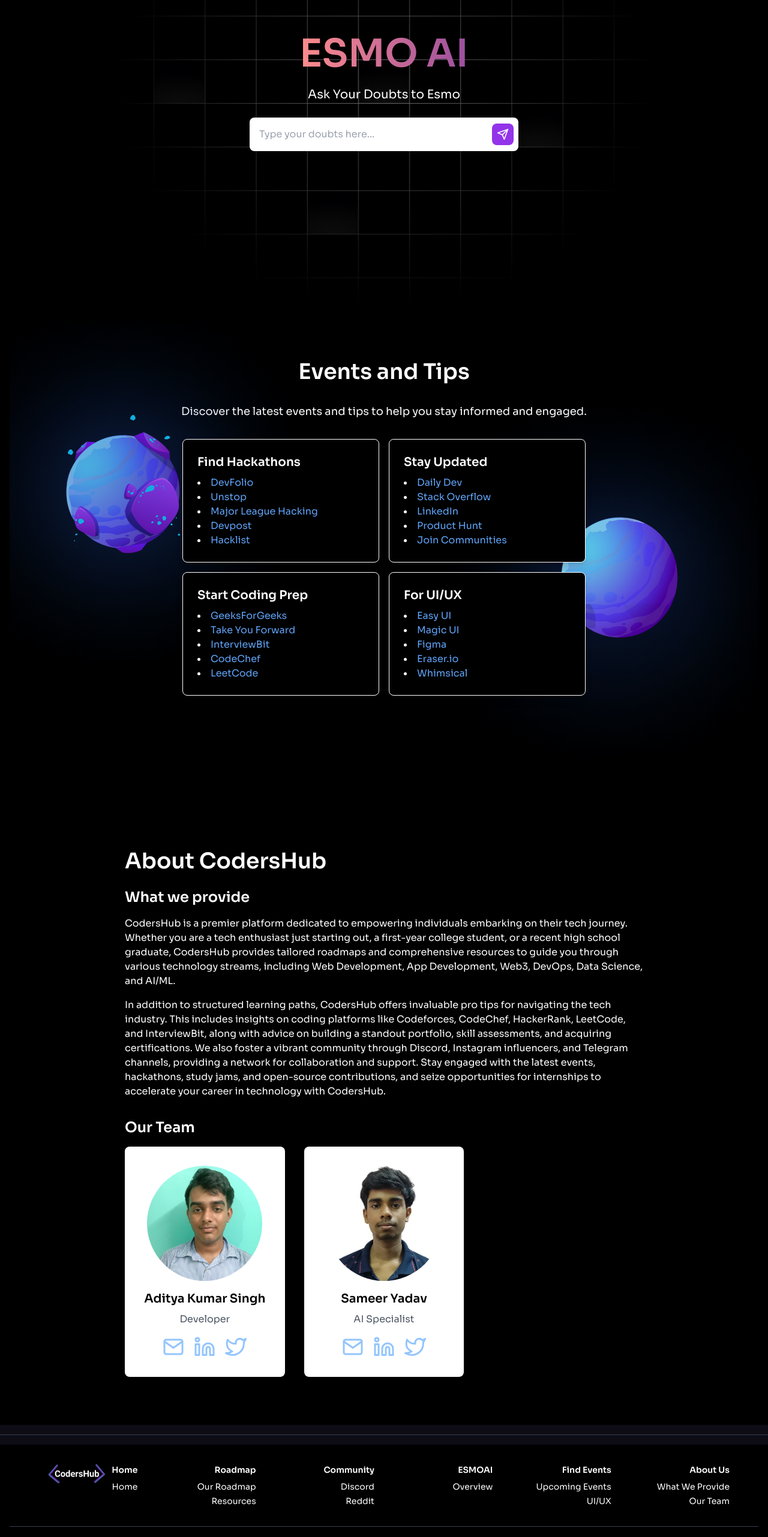
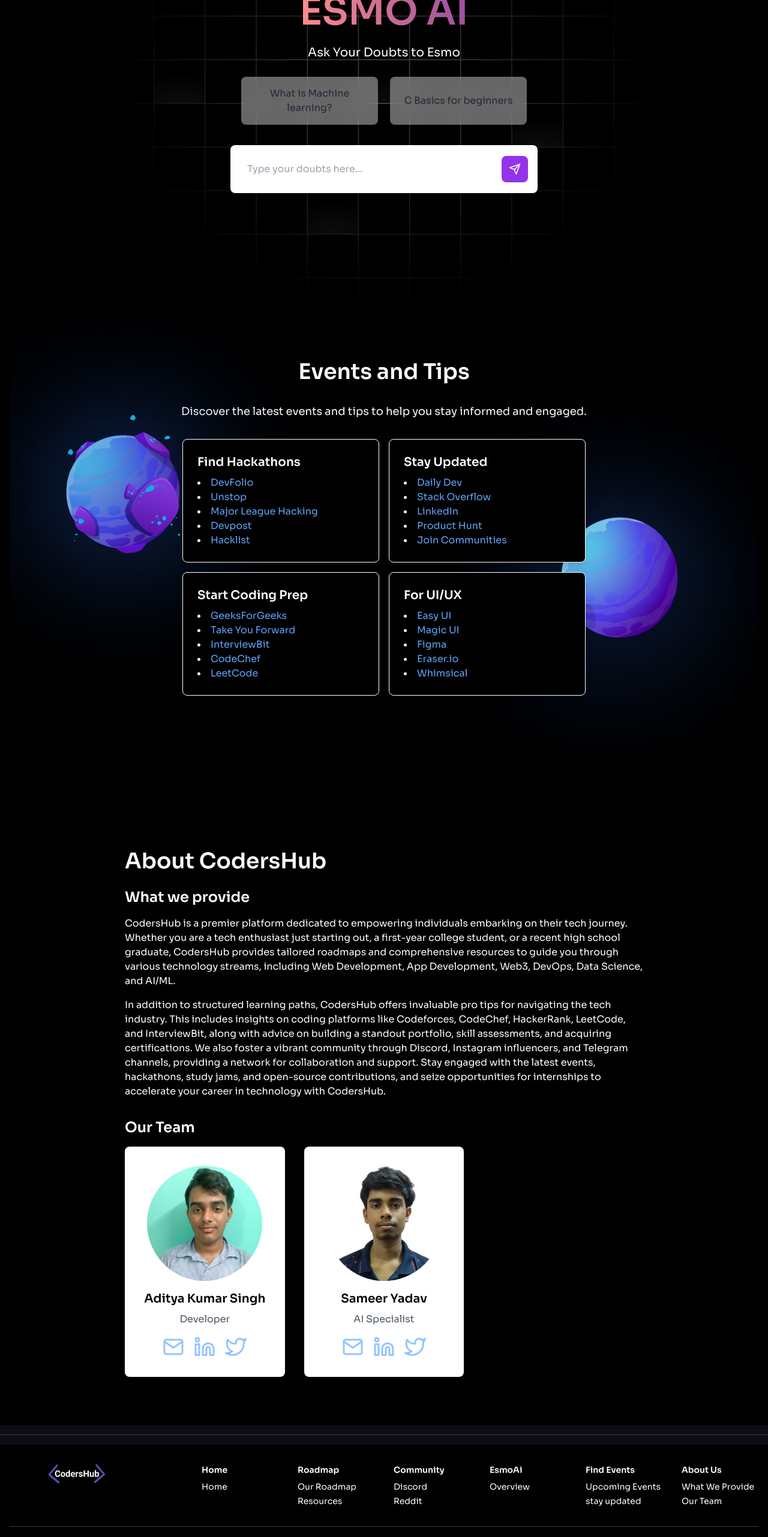
Before and after one commit to Axestein/CodersHub, a React (Vite) app: page / in a window 1280 px wide. Shown: the part 3040-5603 px from the top of the page at 60% size. Built offline with nearby package versions, Linux system fonts and the light colour scheme.

Commit message:
updated Roadmaps

```diff
--- a/src/Components/Aboutus.jsx
+++ b/src/Components/Aboutus.jsx
@@ -5,7 +5,7 @@
 
 const AboutUs = () => {
   return (
-    <div id="about" className="bg-black text-white py-20">
+    <div id="aboutus" className="bg-black text-white py-20">
       <div className="max-w-4xl mx-auto px-4">
         <h2 className="text-4xl font-bold mb-6">About CodersHub</h2>
         <div className="mb-8">
--- a/src/Components/Community.jsx
+++ b/src/Components/Community.jsx
@@ -4,7 +4,7 @@
 
 const Community = () => {
   return (
-    <div className="bg-black text-white min-h-screen flex flex-col items-center justify-center pt-24 lg:pt-0 relative overflow-hidden px-4">
+    <div id="community" className="bg-black text-white min-h-screen flex flex-col items-center justify-center pt-24 lg:pt-0 relative overflow-hidden px-4">
       {/* Text and Image Container */}
       <div className="text-center max-w-3xl mx-auto">
         {/* Bold Text */}
--- a/src/Components/Esmoai.jsx
+++ b/src/Components/Esmoai.jsx
@@ -16,8 +16,20 @@
     textAlign: 'center', // Center text alignment
   };
 
+  const boxStyle = {
+    background: 'rgba(255, 255, 255, 0.4)', // More translucent background
+    borderRadius: '8px',
+    padding: '16px',
+    margin: '2px',
+    width: '100%',
+    maxWidth: '300px',
+    boxShadow: '0 4px 8px rgba(0, 0, 0, 0.2)',
+    textAlign: 'center',
+    backdropFilter: 'blur(18px)', // Increased blur effect for more translucency
+  };
+
   return (
-    <div
+    <div id="esmoai"
       className="relative min-h-screen flex flex-col items-center justify-center bg-black text-white py-16 px-4 overflow-hidden"
       style={{
         backgroundImage: `url(${grid})`,
@@ -34,16 +46,26 @@
       <h2 className="text-xl font-medium text-white z-10 mb-6">
         Ask Your Doubts to Esmo
       </h2>
+      {/* Beginner-Friendly Questions */}
+      <div className="flex justify-center gap-4 mb-8">
+        <div style={boxStyle} className="flex flex-col justify-center items-center">
+          <p className="text-gray-800 font-medium">What is Machine learning?</p>
+        </div>
+        <div style={boxStyle} className="flex flex-col justify-center items-center">
+          <p className="text-gray-800 font-medium">C Basics for beginners</p>
+        </div>
+      </div>
       {/* Input Bar */}
-      <div className="flex items-center bg-white rounded-lg overflow-hidden shadow-lg p-2 w-full max-w-md">
+      <div className="flex items-center bg-white rounded-lg overflow-hidden shadow-lg p-4 w-full max-w-lg">
         {/* Text Input */}
         <input
           type="text"
           placeholder="Type your doubts here..."
-          className="flex-grow p-2 text-gray-600 bg-white border-none outline-none"
+          className="flex-grow p-3 text-gray-600 bg-white border-none outline-none"
+          style={{ fontSize: '1rem' }} // Increase font size for better readability
         />
         {/* Send Button */}
-        <button className="bg-purple-600 p-2 rounded-lg flex items-center justify-center">
+        <button className="bg-purple-600 p-3 rounded-lg flex items-center justify-center">
           <FiSend className="text-white text-xl" />
         </button>
       </div>
--- a/src/Components/Findevents.jsx
+++ b/src/Components/Findevents.jsx
@@ -4,7 +4,7 @@
 
 const Findevents = () => {
   return (
-    <div className="relative min-h-screen bg-black text-white py-16 px-4 overflow-hidden">
+    <div id="findevents" className="relative min-h-screen bg-black text-white py-16 px-4 overflow-hidden">
       {/* Heading */}
       <h1 className="text-4xl font-bold text-center mb-8">Events and Tips</h1>
 
--- a/src/Components/Footer.jsx
+++ b/src/Components/Footer.jsx
@@ -14,58 +14,58 @@
         </div>
 
         {/* Desktop and Tablet Footer Sections */}
-        <div className="hidden md:block max-w-6xl mx-auto">
+        <div className="hidden md:block ml-80 max-w-6xl mx-auto">
           {/* Footer Sections Grid */}
-          <div className="grid grid-cols-1 md:grid-cols-3 lg:grid-cols-6 gap-8 text-right">
+          <div className="grid grid-cols-1 md:grid-cols-3 lg:grid-cols-6 gap-8">
             {/* Home Section */}
-            <div className="space-y-2">
+            <div className="space-y-2 text-left">
               <h3 className="text-sm font-semibold">Home</h3>
               <ul className="space-y-1 text-sm">
-                <li><a href="/" className="hover:text-purple-400">Home</a></li>
+                <li><a href="#home" className="hover:text-purple-400">Home</a></li>
               </ul>
             </div>
 
             {/* Roadmap Section */}
-            <div className="space-y-2">
+            <div className="space-y-2 text-left">
               <h3 className="text-sm font-semibold">Roadmap</h3>
               <ul className="space-y-1 text-sm">
                 <li><a href="#roadmap" className="hover:text-purple-400">Our Roadmap</a></li>
-                <li><a href="#resources" className="hover:text-purple-400">Resources</a></li>
+                <li><a href="#roadmap" className="hover:text-purple-400">Resources</a></li>
               </ul>
             </div>
 
             {/* Community Section */}
-            <div className="space-y-2">
+            <div className="space-y-2 text-left">
               <h3 className="text-sm font-semibold">Community</h3>
               <ul className="space-y-1 text-sm">
-                <li><a href="#discord" className="hover:text-purple-400">Discord</a></li>
+                <li><a href="#community" className="hover:text-purple-400">Discord</a></li>
                 <li><a href="#community" className="hover:text-purple-400">Reddit</a></li>
               </ul>
             </div>
 
             {/* ESMOAI Section */}
-            <div className="space-y-2">
-              <h3 className="text-sm font-semibold">ESMOAI</h3>
+            <div className="space-y-2 text-left">
+              <h3 className="text-sm font-semibold">EsmoAi</h3>
               <ul className="space-y-1 text-sm">
                 <li><a href="#esmoai" className="hover:text-purple-400">Overview</a></li>
               </ul>
             </div>
 
             {/* Find Events Section */}
-            <div className="space-y-2">
+            <div className="space-y-2 text-left">
               <h3 className="text-sm font-semibold">Find Events</h3>
               <ul className="space-y-1 text-sm">
-                <li><a href="#events" className="hover:text-purple-400">Upcoming Events</a></li>
-                <li><a href="#hackathons" className="hover:text-purple-400">UI/UX</a></li>
+                <li><a href="#findevents" className="hover:text-purple-400">Upcoming Events</a></li>
+                <li><a href="#findevents" className="hover:text-purple-400">stay updated</a></li>
               </ul>
             </div>
 
             {/* About Us Section */}
-            <div className="space-y-2">
+            <div className="space-y-2 text-left">
               <h3 className="text-sm font-semibold">About Us</h3>
               <ul className="space-y-1 text-sm">
                 <li><a href="#aboutus" className="hover:text-purple-400">What We Provide</a></li>
-                <li><a href="#team" className="hover:text-purple-400">Our Team</a></li>
+                <li><a href="#aboutus" className="hover:text-purple-400">Our Team</a></li>
               </ul>
             </div>
           </div>
--- a/src/Components/Home.jsx
+++ b/src/Components/Home.jsx
@@ -8,7 +8,7 @@
 
 const Home = () => {
   return (
-    <div className="bg-black text-white min-h-screen flex flex-col items-center justify-center pt-24 lg:pt-0 relative overflow-hidden">
+    <div id="home" className="bg-black text-white min-h-screen flex flex-col items-center justify-center pt-24 lg:pt-0 relative overflow-hidden">
       {/* Gradient Backgrounds */}
       <img
         src={Gradient1}
```
Also changed, not shown: src/Components/Navbar.jsx (+8 -8 lines), src/Components/Roadmap.jsx (+40 -32 lines).
